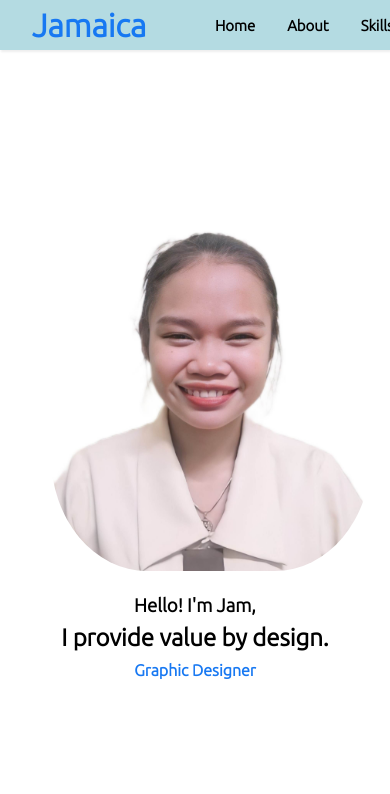
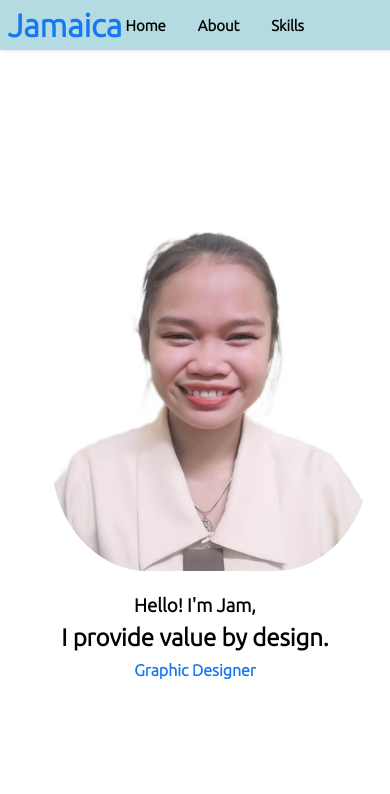
Before and after one commit to Immabug/jamaica-portfolio, a plain HTML site: page index.html in a window 390 px wide. Shown: the top 794 px of the page. Drawn offline with Linux system fonts and the light colour scheme.

Commit message:
Update style.css

```diff
--- a/style.css
+++ b/style.css
@@ -197,8 +197,8 @@ a:hover{
 @media (max-width: 900px) {
     #navbar{
         font-family: 'Ubuntu', sans-serif;
-        display: flex;
-        justify-content: space-between;
+        display: grid;
+        place-items: center;
         position: fixed;
         background-color: #b4dbe2;
         box-shadow: 1px 2px 2px #eee;
```
